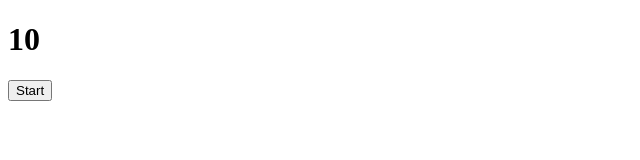
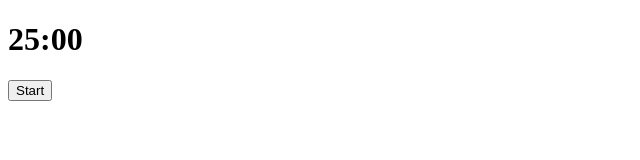
Before and after one commit to mentlly/pomodoro_timer, a Next.js app: page / in a window 1280 px wide. Shown: the top 160 px of the page, without its empty margins (0-640 px from the left). Built offline with nearby package versions, Linux system fonts and the light colour scheme.

Commit message:
added: styling to the display so that it shows minutes and seconds seperatly

```diff
--- a/app/components/timer.tsx
+++ b/app/components/timer.tsx
@@ -3,10 +3,16 @@ import React, { useState, useRef, useEffect } from 'react';
 import ReactMarkdown from 'react-markdown';
 
 export default function Timer() {
-    const [timer, setTimer] = useState(10);
+    const [timer, setTimer] = useState(25*60);
     const [isActive, setIsActive] = useState(false);
 
-    const toggleTimer = async () => {
+    const formatTime = (time: number) => {
+        const minutes = Math.floor(time/60);
+        const seconds = time%60;
+        return `${minutes.toString().padStart(2, '0')}:${seconds.toString().padStart(2, '0')}`
+    };
+
+    const toggleTimer = () => {
         setIsActive(prev => !prev);
     };
 
@@ -26,7 +32,7 @@ export default function Timer() {
 
     return (
         <div>
-            <h1>{timer}</h1>
+            <h1>{formatTime(timer)}</h1>
             <button type='button' onClick={toggleTimer}>Start</button>
         </div>
     );
```
